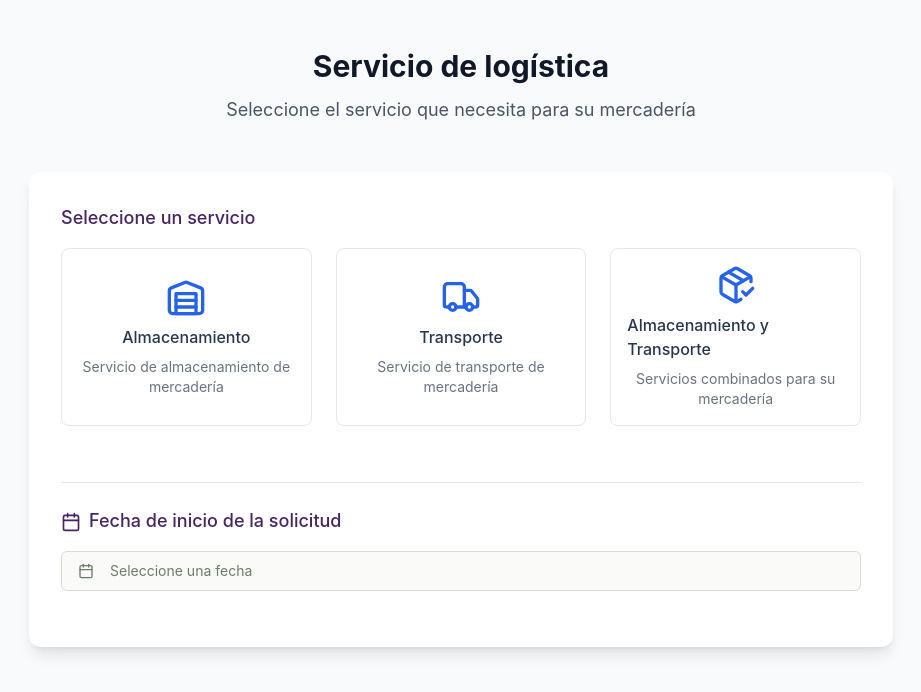
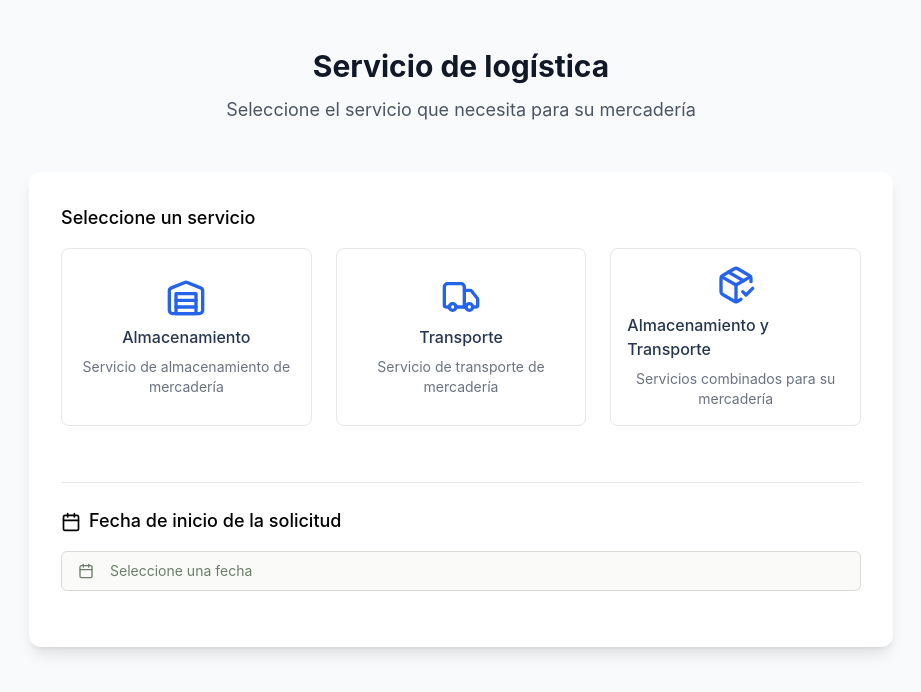
Before and after one commit to MerMenchon/soluciones-logisticas, a React (Vite) app: page / in a window 1280 px wide. Shown: the top 692 px of the page, without its empty margins (179-1100 px from the left). Built offline with nearby package versions, Linux system fonts and the light colour scheme.

Commit message:
Fix: Section titles color
Change section titles to black.

```diff
--- a/src/index.css
+++ b/src/index.css
@@ -1,4 +1,3 @@
-
 @tailwind base;
 @tailwind components;
 @tailwind utilities;
@@ -96,7 +95,7 @@
   }
 
   .reference-form-subtitle {
-    @apply text-agri-primary text-lg font-medium mb-4;
+    @apply text-black text-lg font-medium mb-4;
   }
 
   .reference-form-section {
```
